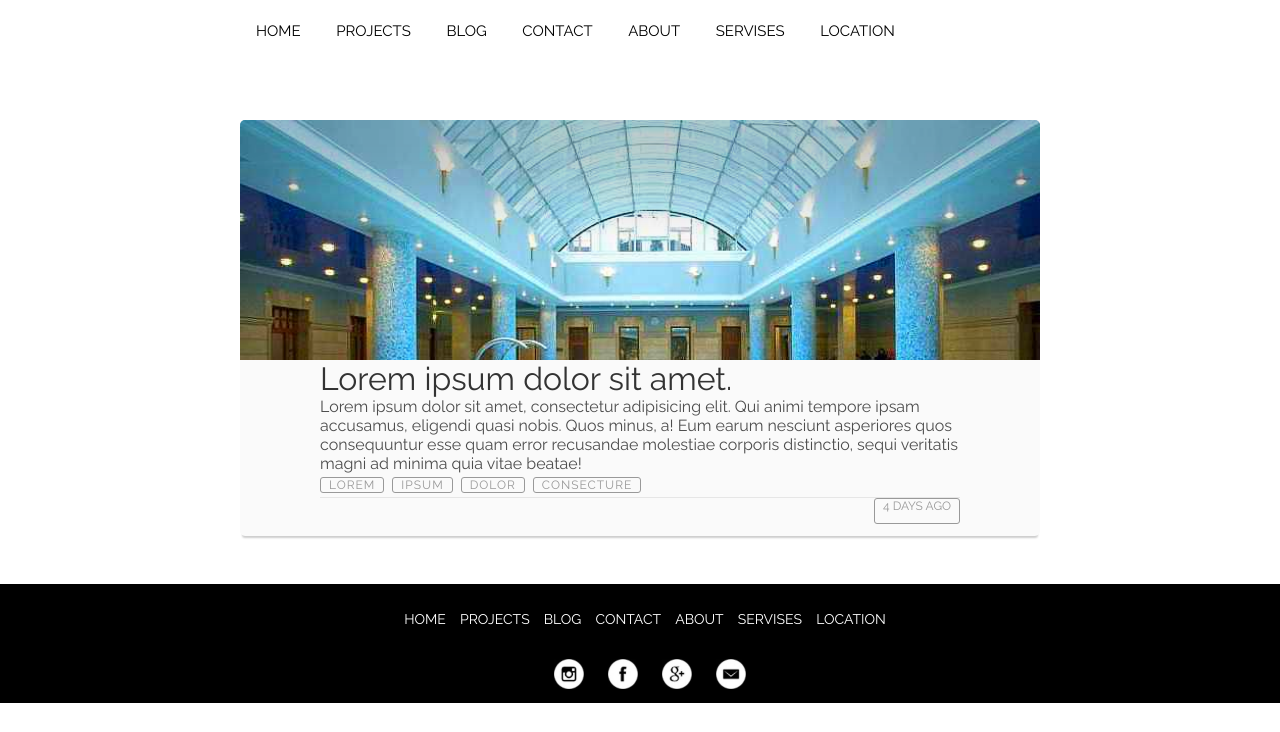
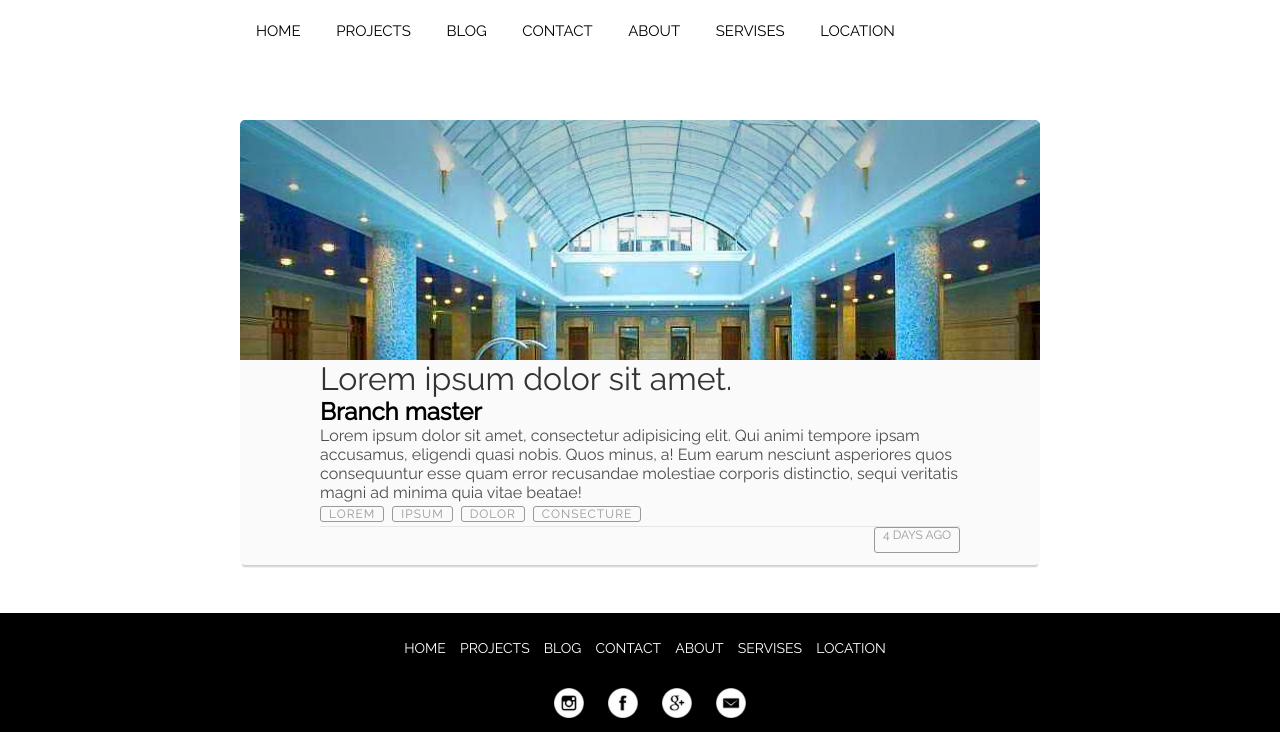
Before and after one commit to DmkGrbzv/Hotel-git-project, a plain HTML site: page blog.html in a window 1280 px wide. Shown: the part 177-909 px from the top of the page. Before the commit the page ends 880 px from the top, so only its background shows below. Drawn offline with Linux system fonts and the light colour scheme.

Commit message:
commit in to branch master

```diff
--- a/blog.html
+++ b/blog.html
@@ -35,6 +35,7 @@
 			<div class="blog-body">
 				<div class="blog-title">
 					<h1><a href="#">Lorem ipsum dolor sit amet.</a></h1>
+					<h2>Branch master</h2>
 				</div>
 				<div class="blog-text">
 					<p>Lorem ipsum dolor sit amet, consectetur adipisicing elit. Qui animi tempore ipsam accusamus, eligendi quasi nobis. Quos minus, a! Eum earum nesciunt asperiores quos consequuntur esse quam error recusandae molestiae corporis distinctio, sequi veritatis magni ad minima quia vitae beatae!</p>
```
